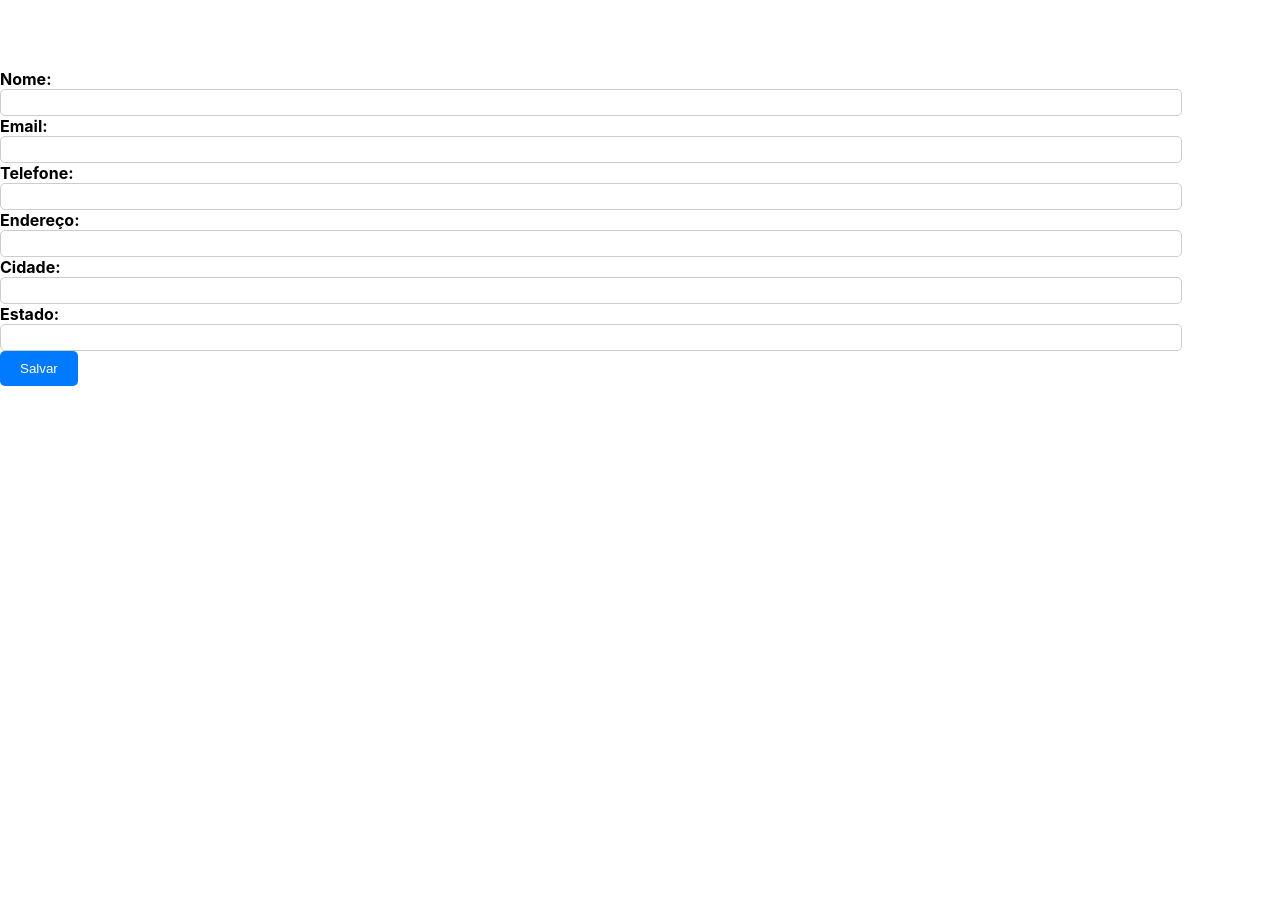
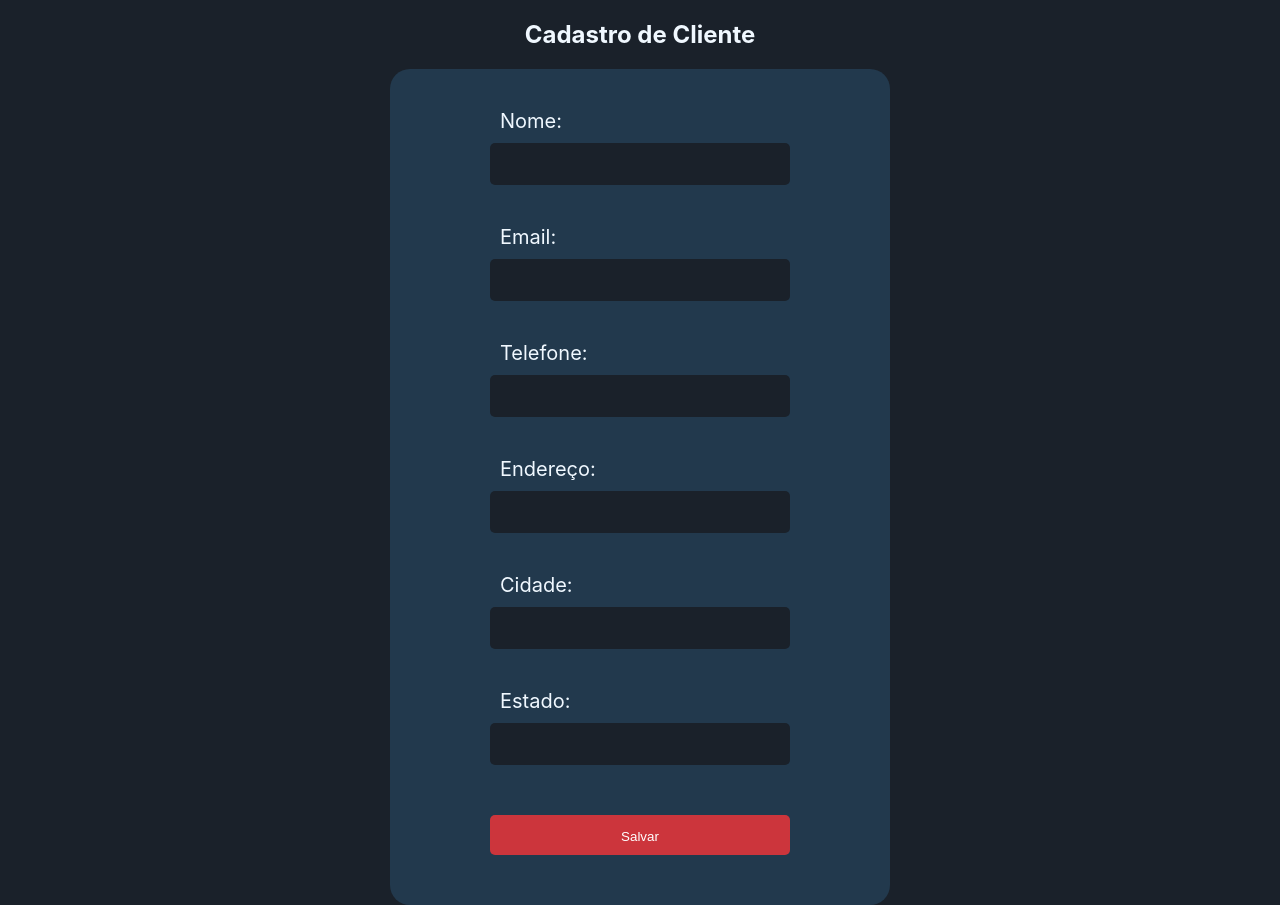
Before and after one commit to FatecFranca/DSM-G01-PI3-2024-1, a React (Create React App) app in the folder band_finder/front-end/: page /cadastro in a window 1280 px wide. Before the commit the page ends 800 px from the top, so only its background shows below. Built offline with nearby package versions, Linux system fonts and the light colour scheme; the HTML template or start-up script is replaced by a standard one.

Commit message:
formatação do cadastro de clientes

```diff
--- a/band_finder/front-end/src/pages/Cadastro-clientes/Cadastro-clientes.module.css
+++ b/band_finder/front-end/src/pages/Cadastro-clientes/Cadastro-clientes.module.css
@@ -1,37 +1,72 @@
 /* cadastroCliente.css */
+body {
+    margin: 0;
+    padding: 0;
+    display: flex;
+    justify-content: center;
+    align-items: center;
+    min-height: 100vh;
+    background-color: #1A212A; /* Cor de fundo da página inteira */
+}
 
-.cadastro-cliente {
+.form {
+    display: flex;
+    flex-direction: column;
+    align-items: center;
+    background-color: #22394D; /* Cor de fundo do formulário */
+    width: 500px;
+    border-radius: 20px;
+}
+.campo {
+    display: flex;
+    flex-direction: column;
+    align-items:right; ;
+    margin-top: 30px;
+    color: aliceblue;
     width: 300px;
-    margin: 0 auto;
-    font-family: Arial, sans-serif;
-  }
 
-  .campo {
-    margin-bottom: 15px;
-  }
+}
+.campo input{
+    background-color: #1A212A;
+    border-radius: 5px;
+    outline: none;
+    border: none;
+    height: 40px;
+}
+.campo label{
+    color: aliceblue;
+    padding: 10px;
+    font-size: 20px;
 
-  label {
-    display: inline-block;
-    width: 100px;
-    font-weight: bold;
-  }
+}
 
-  input {
-    width: calc(100% - 110px);
-    padding: 5px;
-    border-radius: 5px;
-    border: 1px solid #ccc;
-  }
 
-  button {
-    padding: 10px 20px;
-    background-color: #007bff;
-    color: #fff;
-    border: none;
-    border-radius: 5px;
-    cursor: pointer;
-  }
 
-  button:hover {
-    background-color: #0056b3;
-  }
+.botao {
+    margin-top: 50px;
+    margin-bottom: 50px;
+    background-color: #CC353C; /* Cor de fundo vermelha */
+    color: white; /* Cor do texto */
+    border: none; /* Remova a borda */
+    border-radius: 5px; /* Adicione bordas arredondadas */
+    padding: 10px 20px; /* Adicione preenchimento interno */
+    cursor: pointer; /* Altere o cursor ao passar */
+    text-align: center; /* Alinhe o texto ao centro */
+    outline: none; /* Remova o contorno */
+}
+
+/* Estilos para o botão hover */
+.botao:hover {
+    background-color: #AF2E33; /* Cor de fundo vermelha mais escura quando hover */
+}
+
+.botao button{
+    background-color: #CC353C; /* Cor de fundo vermelha */
+    color: white; /* Cor do texto */
+    border: none; /* Remova a borda */
+}
+
+body h2{
+    color: aliceblue;
+    text-align: center;
+}
--- a/band_finder/front-end/src/pages/Cadastro-clientes/index.js
+++ b/band_finder/front-end/src/pages/Cadastro-clientes/index.js
@@ -1,7 +1,6 @@
 
 import React, { useState } from 'react';
-import './Cadastro-clientes.module.css';
-
+import styles from './Cadastro-clientes.module.css';
 const CadastroCliente = () => {
   const [cliente, setCliente] = useState({
     nome: '',
@@ -36,37 +35,39 @@ const CadastroCliente = () => {
   };
 
   return (
-    <div className="cadastro-cliente">
+    <div className={styles.cadastro-cliente}>
       <h2>Cadastro de Cliente</h2>
+      <div className={styles.form}>
       <form onSubmit={handleSubmit}>
-        <div className="campo">
+        <div className={styles.campo}>
           <label htmlFor="nome">Nome:</label>
           <input type="text" id="nome" name="nome" value={cliente.nome} onChange={handleChange} required />
         </div>
-        <div className="campo">
+        <div className={styles.campo}>
           <label htmlFor="email">Email:</label>
           <input type="email" id="email" name="email" value={cliente.email} onChange={handleChange} required />
         </div>
-        <div className="campo">
+        <div className={styles.campo}>
           <label htmlFor="telefone">Telefone:</label>
           <input type="tel" id="telefone" name="telefone" value={cliente.telefone} onChange={handleChange} required />
         </div>
-        <div className="campo">
+        <div className={styles.campo}>
           <label htmlFor="endereco">Endereço:</label>
           <input type="text" id="endereco" name="endereco" value={cliente.endereco} onChange={handleChange} required />
         </div>
-        <div className="campo">
+        <div className={styles.campo}>
           <label htmlFor="cidade">Cidade:</label>
           <input type="text" id="cidade" name="cidade" value={cliente.cidade} onChange={handleChange} required />
         </div>
-        <div className="campo">
+        <div className={styles.campo}>
           <label htmlFor="estado">Estado:</label>
           <input type="text" id="estado" name="estado" value={cliente.estado} onChange={handleChange} required />
         </div>
-        <div className="botao">
+        <div className={styles.botao}>
           <button type="submit">Salvar</button>
         </div>
       </form>
+      </div>
     </div>
   );
 };
```
